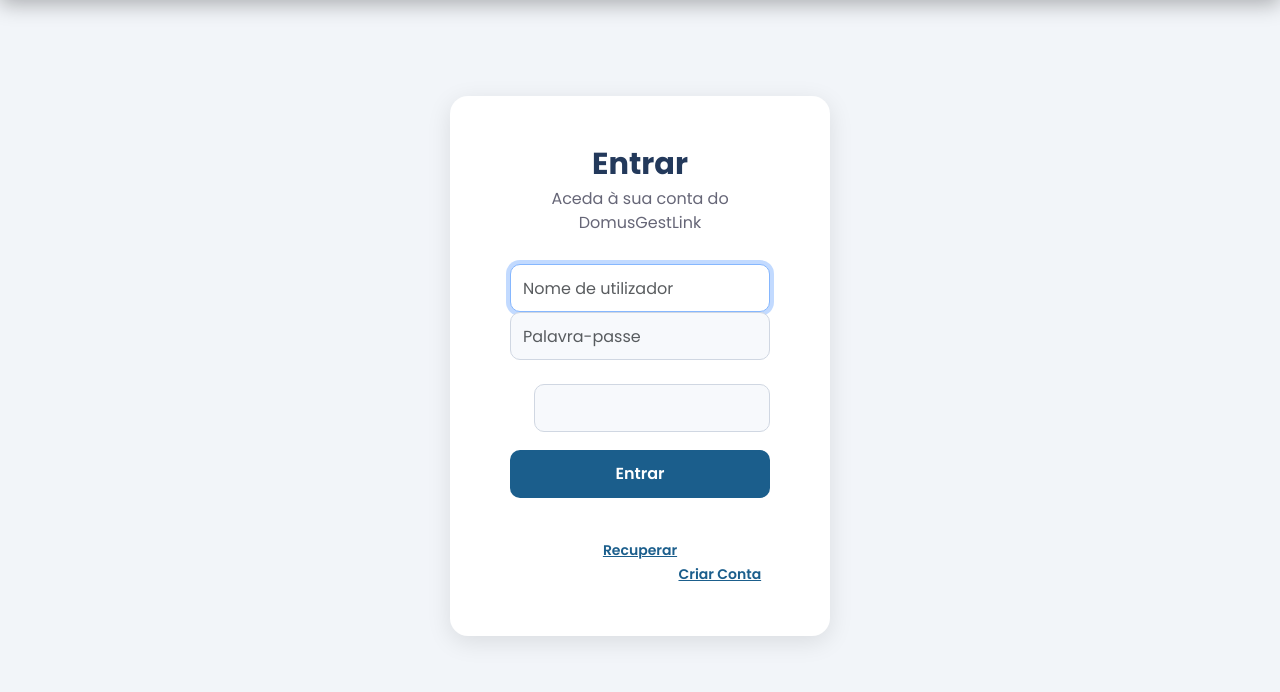
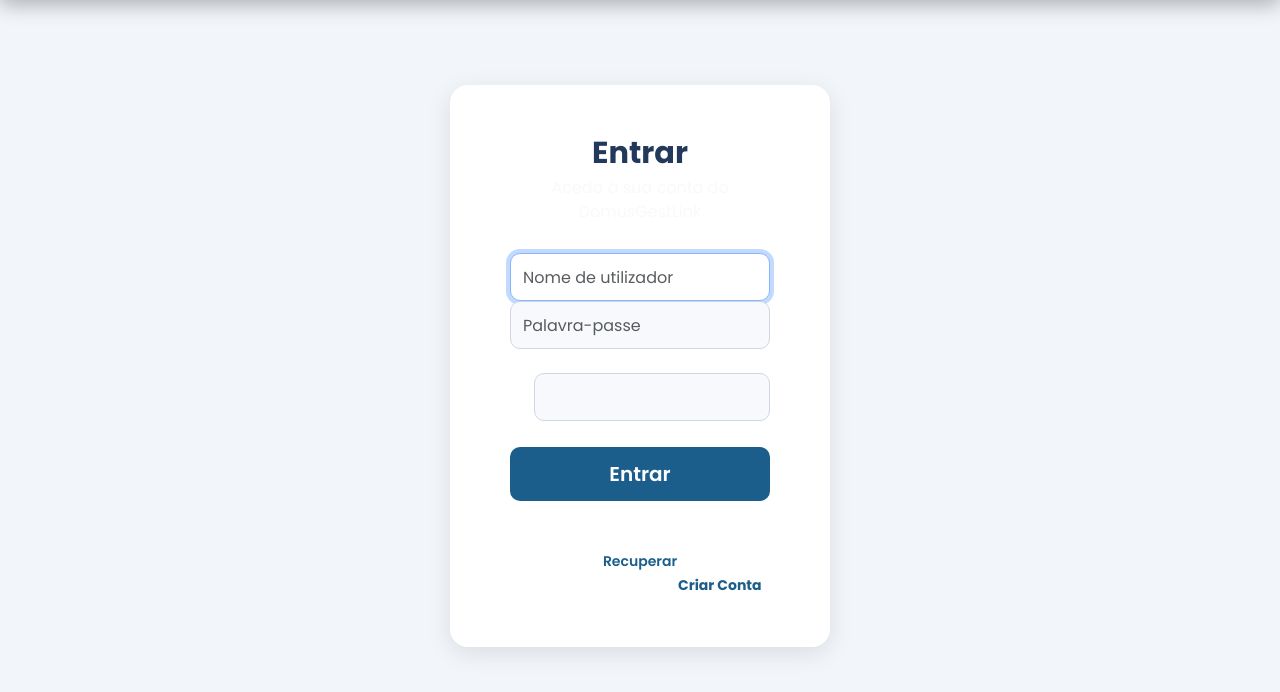
Before and after one commit to 0Alexandre/PSI_FINAL_PROJECT-Grupo-F-, a Yii app: template frontend/views/site/login.php in a window 1280 px wide. Shown: the part 82-774 px from the top of the page. Run offline with PHP 8.4 and a stand-in for Yii, Linux system fonts and the light colour scheme; the template is opened without the code that fills it, so the values that code supplies are empty; form fields are guessed from the names that the template uses; some libraries are stand-ins or nearby versions.

Commit message:
Correção do layout do login

```diff
--- a/frontend/views/site/login.php
+++ b/frontend/views/site/login.php
@@ -8,37 +8,42 @@ $this->title = 'Login - DomusGestLink';
 $this->registerCssFile(Yii::getAlias('@web') . '/css/login.css');
 ?>
 
-<div class="container login-wrapper">
-    <div class="login-box">
+<div class="container login-wrapper d-flex justify-content-center align-items-center">
 
-        <h1 class="login-title">Entrar</h1>
-        <p class="login-desc">Aceda à sua conta do DomusGestLink</p>
+    <div class="login-box w-100" style="max-width: 400px;">
+
+        <div class="text-center mb-4">
+            <h1 class="login-title">Entrar</h1>
+            <p class="login-desc text-light">Aceda à sua conta do DomusGestLink</p>
+        </div>
 
         <?php $form = ActiveForm::begin(['id' => 'login-form']); ?>
 
         <?= $form->field($model, 'username')
-            ->textInput(['autofocus' => true, 'placeholder' => 'Nome de utilizador'])
+            ->textInput(['autofocus' => true, 'placeholder' => 'Nome de utilizador', 'class' => 'form-control form-control-lg'])
             ->label(false) ?>
 
         <?= $form->field($model, 'password')
-            ->passwordInput(['placeholder' => 'Palavra-passe'])
+            ->passwordInput(['placeholder' => 'Palavra-passe', 'class' => 'form-control form-control-lg'])
             ->label(false) ?>
 
-        <div class="form-check mb-2">
+        <div class="form-check mb-3">
             <?= $form->field($model, 'rememberMe')->checkbox(['class' => 'form-check-input']) ?>
         </div>
 
-        <?= Html::submitButton('Entrar', ['class' => 'btn-login', 'name' => 'login-button']) ?>
+        <div class="d-grid gap-2">
+            <?= Html::submitButton('Entrar', ['class' => 'btn btn-primary btn-lg btn-login', 'name' => 'login-button']) ?>
+        </div>
 
         <?php ActiveForm::end(); ?>
 
-        <div class="login-footer mt-3 text-center">
+        <div class="login-footer mt-4 text-center">
             <small>
                 Esqueceu a palavra-passe?
-                <?= Html::a('Recuperar', ['site/request-password-reset']) ?><br>
+                <?= Html::a('Recuperar', ['site/request-password-reset'], ['class' => 'text-decoration-none']) ?><br>
 
                 Ainda não tem conta?
-                <?= Html::a('Criar Conta', ['site/signup']) ?>
+                <?= Html::a('Criar Conta', ['site/signup'], ['class' => 'text-decoration-none fw-bold']) ?>
             </small>
         </div>
 
```
